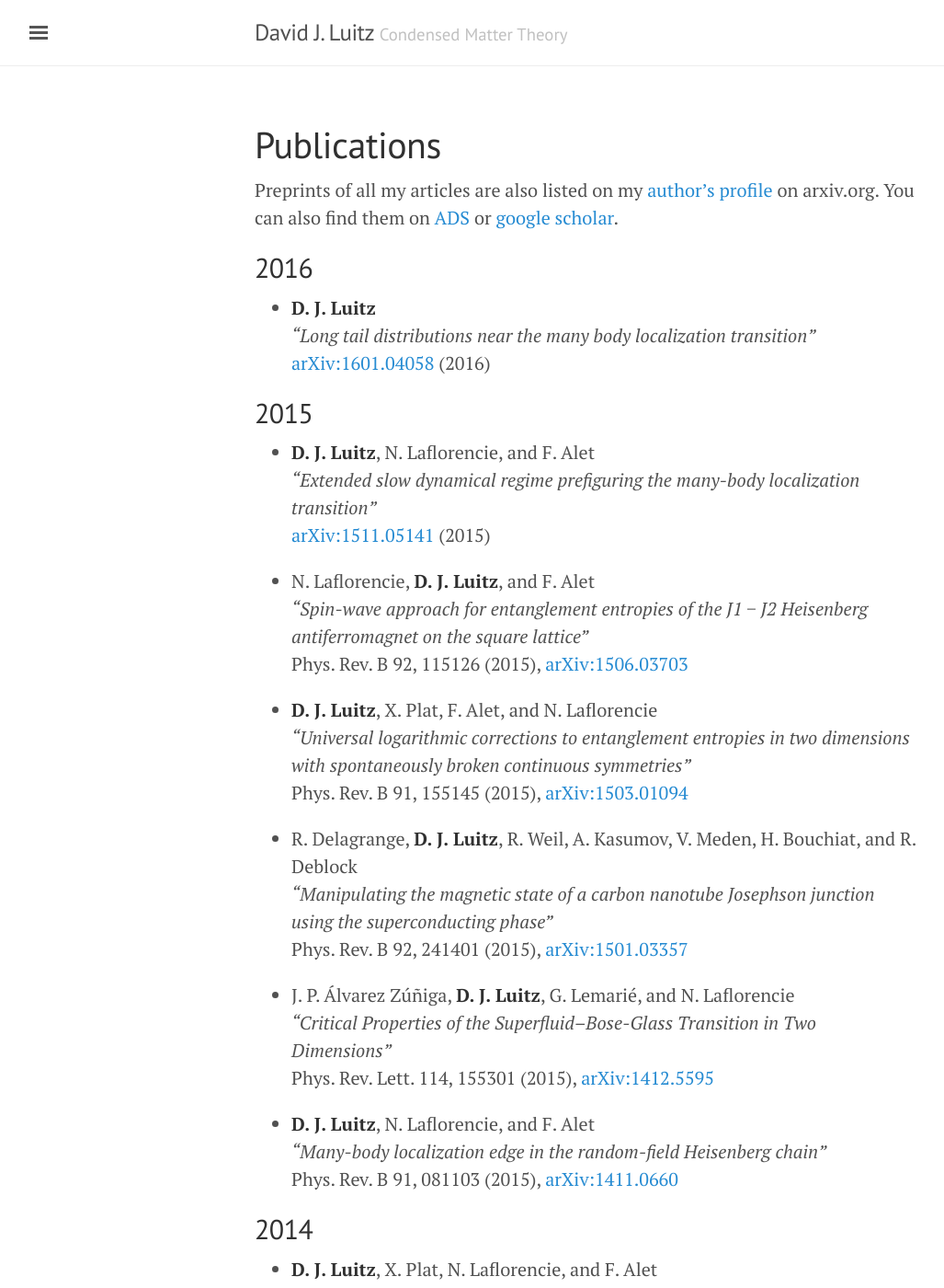
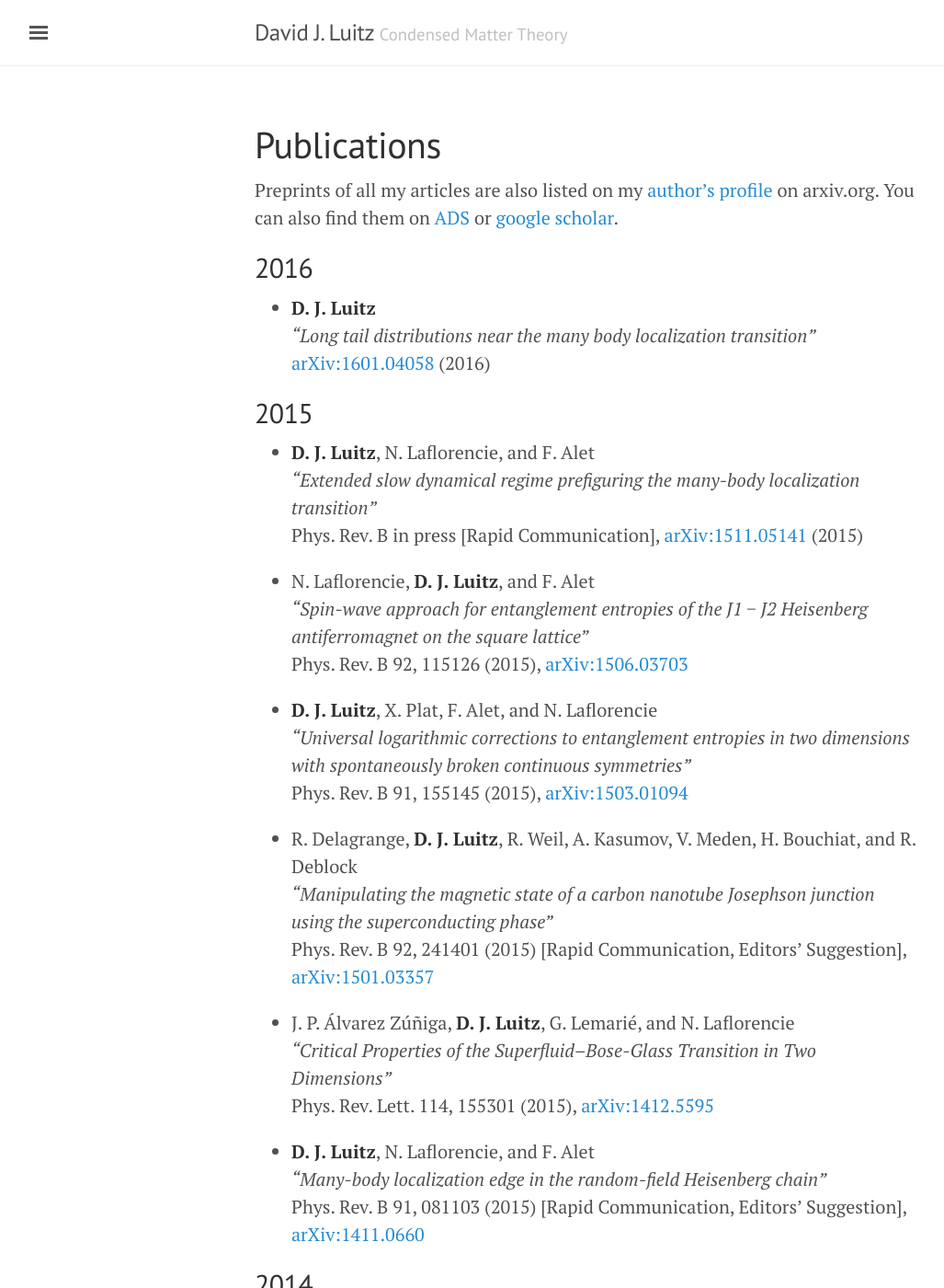
Before and after one commit to dluitz/dluitz.github.io, a Jekyll site: the page built from publications.md, in a window 1280 px wide and 1400 px high. Shown: the whole window at 92% size, without its empty margins (3-1030 px from the left). Built offline with Jekyll 4.4.1, drawn with Linux system fonts in a browser that asks for light colours.

Commit message:
[publications]

```diff
--- a/publications.md
+++ b/publications.md
@@ -17,7 +17,7 @@ Preprints of all my articles are also listed on my [author's profile](http://arx
 ----
 + **D. J. Luitz**, N. Laflorencie, and F. Alet
 *“Extended slow dynamical regime prefiguring the many-body localization transition”*
-[arXiv:1511.05141](http://arxiv.org/abs/1511.05141) (2015)
+Phys. Rev. B in press [Rapid Communication], [arXiv:1511.05141](http://arxiv.org/abs/1511.05141) (2015)
 
 +  N. Laflorencie, **D. J. Luitz**, and F. Alet
 *“Spin-wave approach for entanglement entropies of the J1 − J2 Heisenberg antiferromagnet on the square lattice”*
@@ -29,7 +29,7 @@ Phys. Rev. B 91, 155145 (2015), [arXiv:1503.01094](http://arxiv.org/abs/1503.010
 
 +   R. Delagrange, **D. J. Luitz**, R. Weil, A. Kasumov, V. Meden, H. Bouchiat, and R. Deblock
 *“Manipulating the magnetic state of a carbon nanotube Josephson junction using the superconducting phase”*
-Phys. Rev. B 92, 241401 (2015), [arXiv:1501.03357](http://arxiv.org/abs/1501.03357)
+Phys. Rev. B 92, 241401 (2015) [Rapid Communication, Editors' Suggestion], [arXiv:1501.03357](http://arxiv.org/abs/1501.03357)
 
 
 + J. P. Álvarez Zúñiga, **D. J. Luitz**, G. Lemarié, and N. Laflorencie
@@ -38,7 +38,7 @@ Phys. Rev. Lett. 114, 155301 (2015), [arXiv:1412.5595](http://arxiv.org/abs/1412
 
 +  **D. J. Luitz**, N. Laflorencie, and F. Alet
 *“Many-body localization edge in the random-field Heisenberg chain”*
-Phys. Rev. B 91, 081103 (2015), [arXiv:1411.0660](http://arxiv.org/abs/1411.0660)
+Phys. Rev. B 91, 081103 (2015) [Rapid Communication, Editors' Suggestion], [arXiv:1411.0660](http://arxiv.org/abs/1411.0660)
 
 
 2014
```
